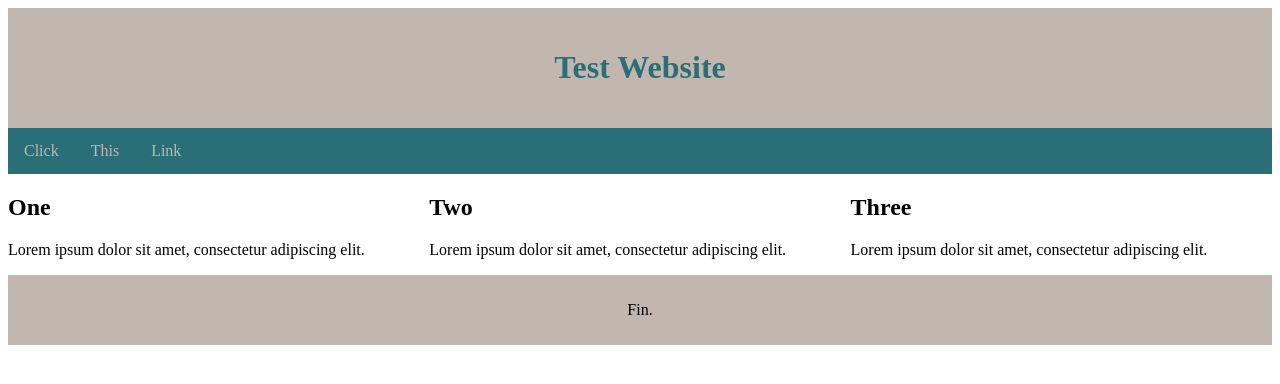
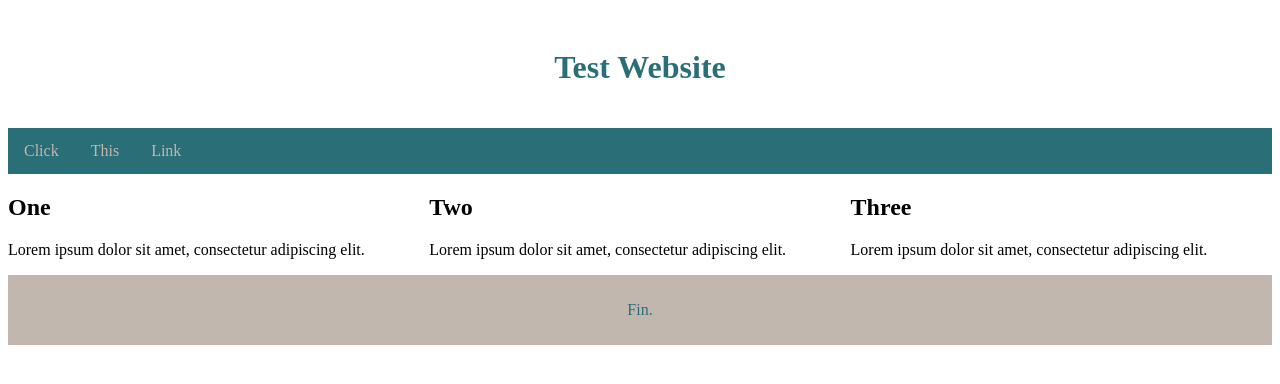
Before and after one commit to carlyannrich/test, a plain HTML site: page index.html in a window 1280 px wide. Drawn offline with Linux system fonts and the light colour scheme.

Commit message:
change colour for test

```diff
--- a/style.css
+++ b/style.css
@@ -1,5 +1,5 @@
 .header {
-    background-color: #c2b7af;
+    background-color: #ffffff;
     text-align: center;
     padding: 20px;
     color: #2a6e77;
@@ -57,4 +57,5 @@
     background-color: #c2b7af;
     text-align: center;
     padding: 10px;
+    color: #2a6e77;
 }
```
